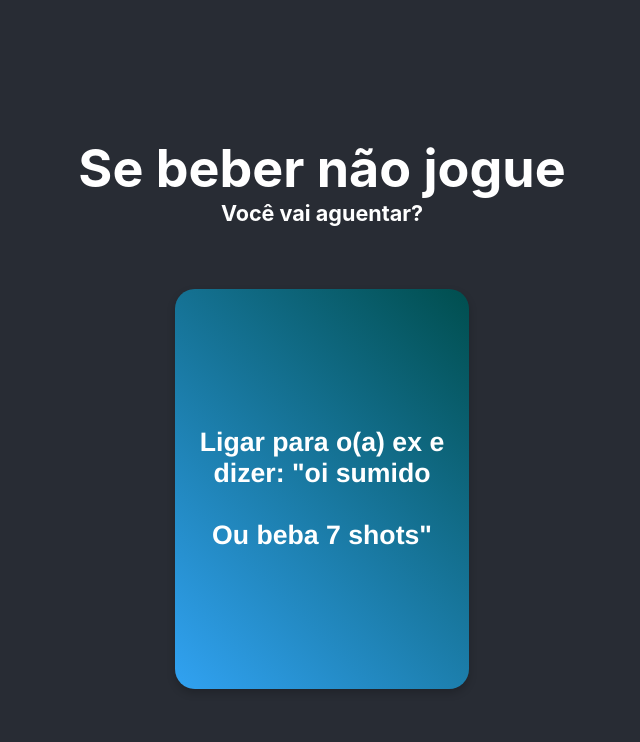
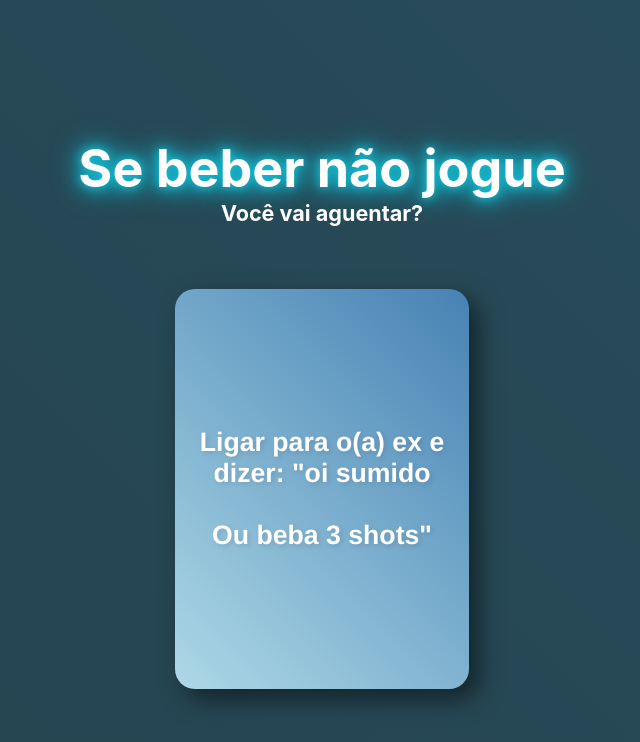
Before and after one commit to mikeiasandr/Se-beber-n-o-jogue, a React (Create React App) app: page / in a window 1280 px wide. Shown: the top 742 px of the page, without its empty margins (318-958 px from the left). Built offline with nearby package versions, Linux system fonts and the light colour scheme.

Commit message:
atualizacao design

```diff
--- a/src/App.css
+++ b/src/App.css
@@ -14,14 +14,27 @@
 }
 
 .App-header {
-  background-color: #282c34;
-  min-height: 100vh;
+  background: linear-gradient(45deg,#0f2027, #203a43, #2c5364, #4a6572);
+  background-size: 800% 800%; /* Torna o movimento mais dinâmico */
+  animation: gradientAnimation 35s ease infinite;  min-height: 100vh;
   display: flex;
   flex-direction: column;
   align-items: center;
   justify-content: center;
   font-size: calc(10px + 2vmin);
   color: white;
+}
+
+@keyframes gradientAnimation {
+  0% {
+    background-position: 0% 50%;
+  }
+  50% {
+    background-position: 100% 50%;
+  }
+  100% {
+    background-position: 0% 50%;
+  }
 }
 
 .App-link {
--- a/src/App.js
+++ b/src/App.js
@@ -1,5 +1,6 @@
 import React, { useState } from 'react';
 import './App.css';
+
 
 function App() {
 
@@ -9,8 +10,8 @@ function App() {
     'Escolha 3 pessoas para beber um shot.',
     'Beber 2 shots ou dar um tapinha dna bunda da pessoa à sua esquerda',
     'Mande direct para o(a) atual do seu ex' + '\n' + '\n'+ 'Ou beba 4 shots',
-    'Ligar para o(a) ex e dizer: "oi sumido' + '\n' + '\n'+ 'Ou beba 7 shots"',
-    'Poste no instagram que está namorando com a pessoa da sua direita' + '\n' + '\n'+ 'Ou beba 7 shots',
+    'Ligar para o(a) ex e dizer: "oi sumido' + '\n' + '\n'+ 'Ou beba 3 shots"',
+    'Poste no instagram que está namorando com a pessoa da sua direita' + '\n' + '\n'+ 'Ou beba 3 shots',
     'Deixe a pessoa da sua esquerda escolher onde te dar um beijo' + '\n' + '\n'+ 'Ou beba 4 shots',
     'eu nunca... Liguei para o ex pedindo para voltar',
     'Fique 3 minutos com a pessoa da sua frente em um lugar sozinhos' + '\n' + '\n'+ 'Ou beba 6 shots os dois',
@@ -37,14 +38,14 @@ function App() {
     'Entre a pessoa da sua esquerda ou direita você faria um sextape?' + '\n' + '\n'+ 'ou beba 2 shots.',
     'quem da roda você convidaria para um menage',
     'Falar o nome de alguém que você já ficou e ninguém sabe' + '\n' + '\n'+ 'Ou beba 5 shots',
-    'Dê um selinho na pessoa da sua direita' + '\n' + '\n'+ 'Ou beba 7 shots',
+    'Dê um selinho na pessoa da sua direita' + '\n' + '\n'+ 'Ou beba 3 shots',
     'Dance sensualmente uma música escolhida pelo grupo por 30 segundos' + '\n' + '\n'+ 'ou beba 5 shots.',
     'Troque de roupa (qualquer peça) com a pessoa da sua frente' + '\n' + '\n'+ 'ou beba 3 shots.',
     'Escolha alguém da roda para te dar um apelido e explique por que ele combina com você' + '\n' + '\n'+ 'ou beba 4 shots.',
     'Envie um "Oi, sumido(a)" para alguém que o grupo escolher no seu WhatsApp' + '\n' + '\n'+ 'ou beba 6 shots.',
     'Imite a última pessoa que falou por 1 minuto' + '\n' + '\n'+ 'ou beba 3 shots.',
     'Escolha duas pessoas para simularem uma cena de novela mexicana' + '\n' + '\n'+ 'ou todos bebem 2 shots.',
-    'Poste nos seus stories: "Alguém aí quer saber algo que nunca contei?"' + '\n' + '\n'+ 'ou beba 7 shots.',
+    'Poste nos seus stories: "Alguém aí quer saber algo que nunca contei?"' + '\n' + '\n'+ 'ou beba 3 shots.',
     'Conte qual foi o maior fora que você já levou' + '\n' + '\n'+ 'ou beba 4 shots.',
     'Faça uma massagem nos pés da pessoa à sua esquerda por 1 rodada' + '\n' + '\n'+ 'ou beba 6 shots.',
     'Leia em voz alta uma mensagem do seu WhatsApp enviada para um contatinho' + '\n' + '\n'+ 'ou beba 3 shots.',
@@ -70,6 +71,10 @@ function App() {
   ];*/
   // Array de cores para o gradiente
   const cores = [
+    ['#add8e6', '#4682b4'],
+
+    /*
+    ['#008080', '#20b2aa'],
     ['#31a2f2', '#004e4e'],
     ['#FF5733', '#FFC300'],
     ['#6a5acd', '#8a2be2'],
@@ -78,7 +83,6 @@ function App() {
     ['#ff6347', '#ff4500'],
     ['#90ee90', '#32cd32'],
     ['#ff1493', '#ff69b4'],
-    ['#add8e6', '#4682b4'],
     ['#ffcc99', '#ff9966'],
     ['#ff9966', '#ff6600'],
     ['#ffb6c1', '#d3d3d3'],
@@ -103,7 +107,7 @@ function App() {
     ['#3d3d3d', '#282828'],
     ['#2f4f4f', '#003d3d'],
     ['#4e4e4e', '#3a3a3a'],
-    ['#800080', '#9b30ff'],
+
     ['#4b0082', '#663399'],
     ['#333333', '#4c4c4c'],
     ['#8b0000', '#5c4033'],
@@ -123,8 +127,7 @@ function App() {
     ['#45322e', '#5a4b47'],
     ['#6b8e23', '#808000'],
     ['#3d3d3d', '#222222'],
-    ['#008080', '#20b2aa'],
-    ['#556b2f', '#6b8e23'],
+    ['#556b2f', '#6b8e23'],*/
   ];
 
   /*const corblusa = [
@@ -178,7 +181,7 @@ function App() {
         <div id="addcard" className="card"
           style={{
             background: `linear-gradient(45deg, ${corAtual[0]}, ${corAtual[1]})`,
-            boxShadow: '0 4px 8px 0 rgba(0, 0, 0, 0.2)',
+            boxShadow: '10px 10px 25px 0 rgba(0, 0, 0, 0.5)',
             transition: '0.3s',
             width: '220pt',
             height: '300pt',
--- a/src/index.css
+++ b/src/index.css
@@ -7,18 +7,6 @@ body {
   -moz-osx-font-smoothing: grayscale;
 }
 
-/*div.card {
-  background: linear-gradient(45deg, #3ce0bd, #6060cc);
-  box-shadow: 0 4px 8px 0 rgba(0, 0, 0, 0.2);
-  transition: 0.3s;
-  width: 220pt;
-  height: 300pt;
-  border-radius: 15pt;
-  display: flex;
-  justify-content: center;
-  align-items: center;
-
-}*/
 #meuBotao{
   background-color: transparent;
   border: 0cap;
@@ -27,6 +15,8 @@ body {
   font-size: 20pt;
   font-weight: 700;
   font-family: Helvetica, sans-serif;
+  text-shadow: 2px 2px 5px rgba(0, 0, 0, 0.123);
+
 }
 
 h3.descricaocard {
@@ -43,6 +33,8 @@ code {
 h1{
   padding: 0;
   margin: 0;
+  text-shadow: 0 0 10px #14c4db, 0 0 20px #14c4db, 0 0 30px #14c4db;
+
 }
 h5{
   padding-top: 0;
```
